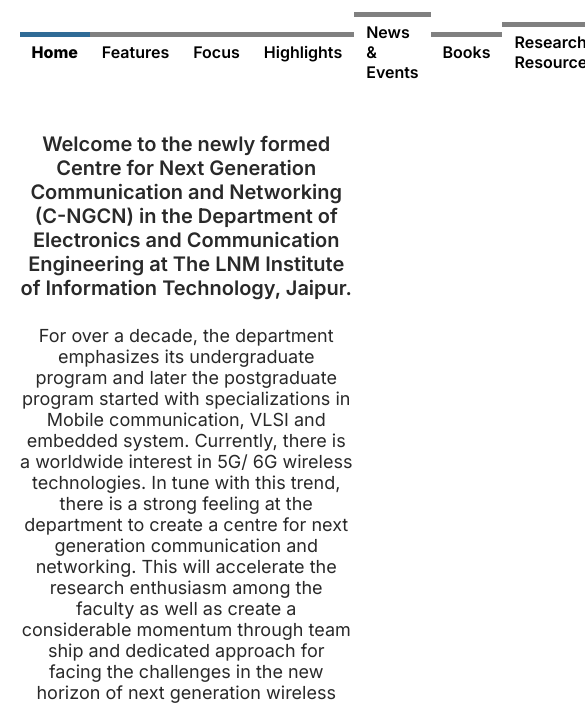
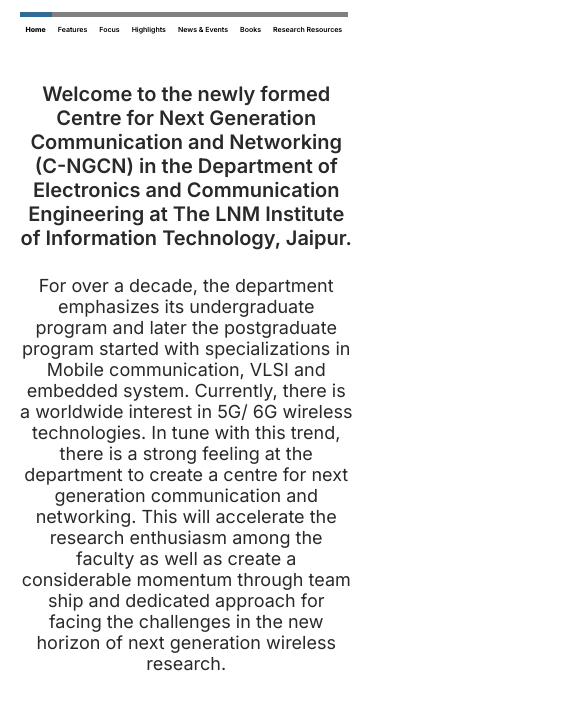
Before and after one commit to mr-kingshuk/Library-Blog, a plain HTML site: page index.html in a window 390 px wide. Shown: the part 155-860 px from the top of the page, 585 px wide, since content can reach past the window. Drawn offline with Linux system fonts and the light colour scheme; no server answers.

Commit message:
navbar done

```diff
--- a/CSS/nav.css
+++ b/CSS/nav.css
@@ -40,4 +40,10 @@
     nav{
        padding: 15px 5% 10px 5% ;
     }
+    nav .items{
+        padding: 1px 6px;
+    }
+    nav .items a{
+        font-size: 7px;
+    }
 }
```
